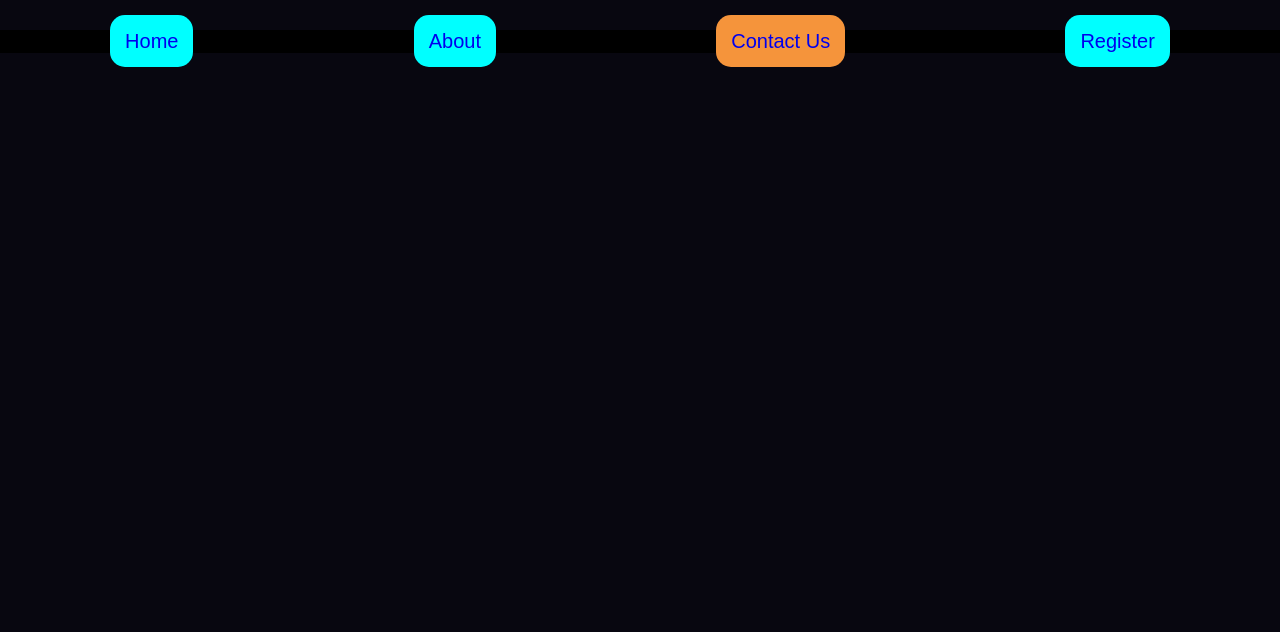
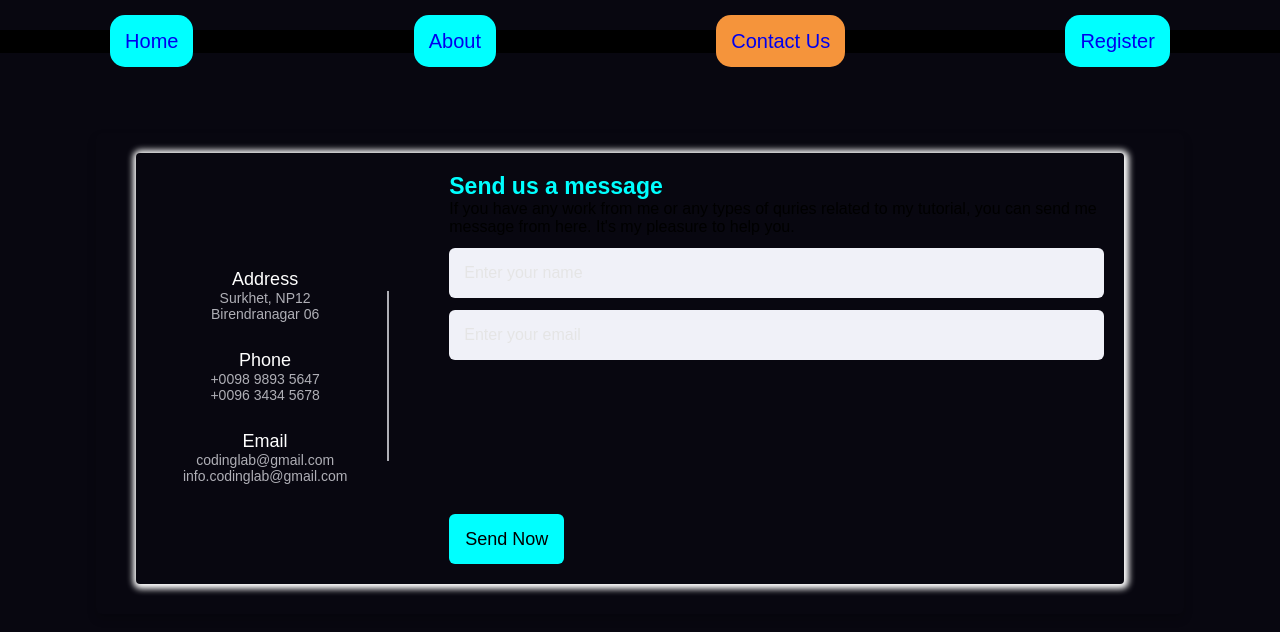
Before and after one commit to BoyanMilenkov/Simple-Web-Site-Mountain-Club, a plain HTML site: page Simple-Web-Site-Skeleton/index.html in a window 1280 px wide. Both pictures are taken after a click on the link "Contact Us". Drawn offline with Linux system fonts and the light colour scheme.

Commit message:
Added Contact Page HTML

```diff
--- a/Simple-Web-Site-Skeleton/index.html
+++ b/Simple-Web-Site-Skeleton/index.html
@@ -27,8 +27,54 @@
     <!-- About Page -->
 
 
-    <!-- Contact Us Page -->
+     <!-- Contact Us Page -->
+     <div class="page contact-page hide">
+        <div class="contact">
+            <div class="container">
+                <div class="content">
+                    <div class="left-side">
+                        <div class="address details">
+                            <i class="fas fa-map-marker-alt"></i>
+                            <div class="topic">Address</div>
+                            <div class="text-one">Surkhet, NP12</div>
+                            <div class="text-two">Birendranagar 06</div>
+                        </div>
+                        <div class="phone details">
+                            <i class="fas fa-phone-alt"></i>
+                            <div class="topic">Phone</div>
+                            <div class="text-one">+0098 9893 5647</div>
+                            <div class="text-two">+0096 3434 5678</div>
+                        </div>
+                        <div class="email details">
+                            <i class="fas fa-envelope"></i>
+                            <div class="topic">Email</div>
+                            <div class="text-one">codinglab@gmail.com</div>
+                            <div class="text-two">info.codinglab@gmail.com</div>
+                        </div>
+                    </div>
+                    <div class="right-side">
+                        <div class="topic-text">Send us a message</div>
+                        <p>If you have any work from me or any types of quries related to my tutorial, you can send
+                            me message from here. It's my pleasure to help you.</p>
+                        <form class="contact-form" action="#">
+                            <div class="input-box">
+                                <input type="text" placeholder="Enter your name">
+                            </div>
+                            <div class="input-box">
+                                <input type="text" placeholder="Enter your email">
+                            </div>
+                            <div class="input-box message-box">
 
+                            </div>
+                            <div class="button">
+                                <input type="button" value="Send Now">
+                            </div>
+                        </form>
+                    </div>
+                </div>
+            </div>
+        </div>
+    </div>
 
     <!-- Register Page -->
 
```
